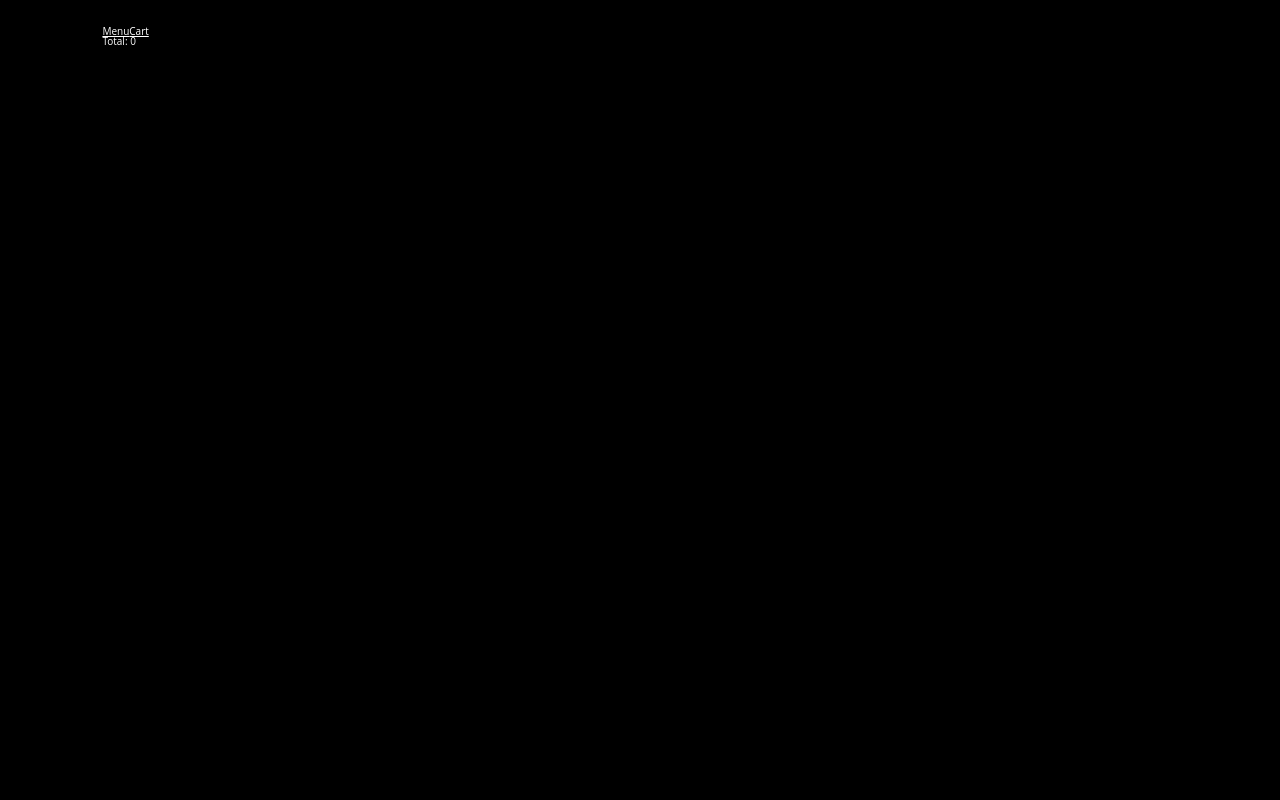
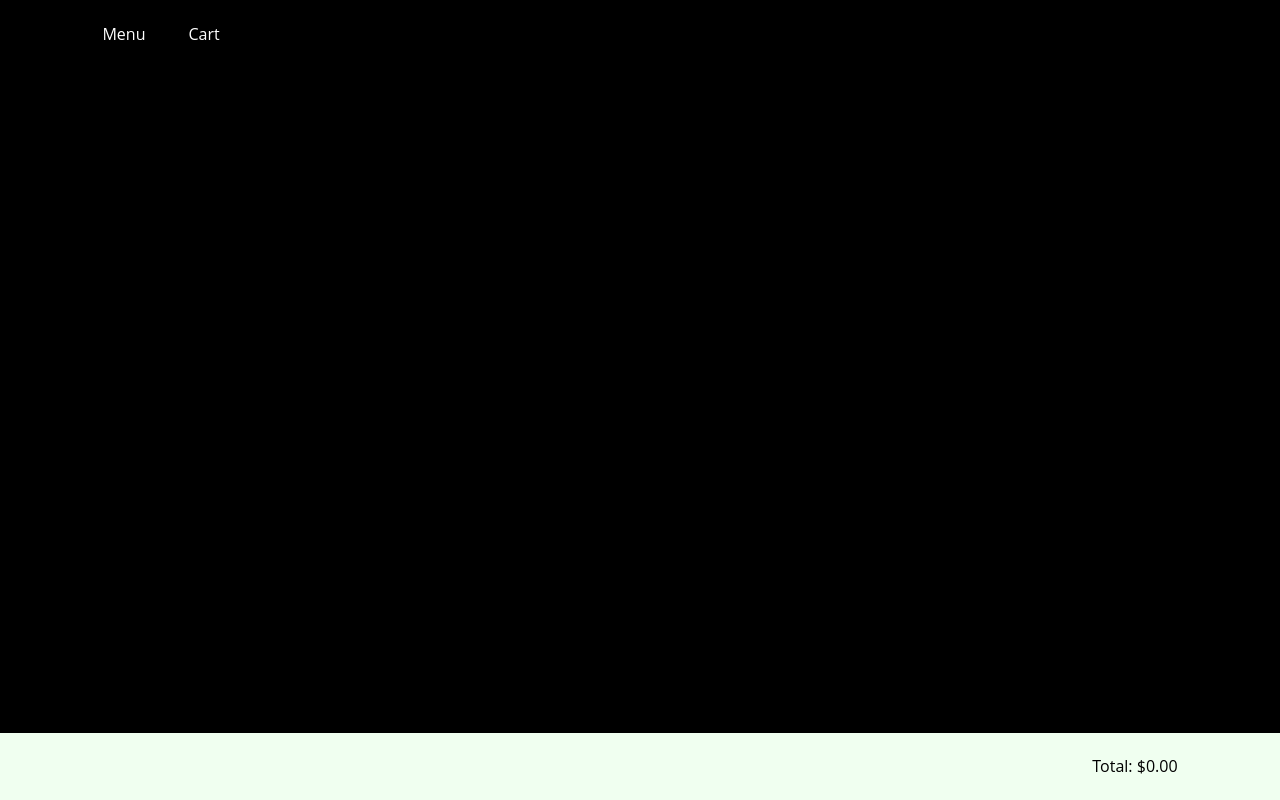
Before and after one commit to laurenemick/coffee-shop, a React (Create React App) app in the folder client/: page /cart in a window 1280 px wide. Built offline with nearby package versions, Linux system fonts and the light colour scheme.

Commit message:
minor styling

```diff
--- a/client/src/App.css
+++ b/client/src/App.css
@@ -157,13 +157,29 @@ p {
   line-height: 1.4;
 }
 
-/* Cart */
+/* Nav */
+.nav {
+  margin-bottom: 2%;
+}
+
+.nav-link {
+  color: white;
+  text-decoration: none;
+  padding-right: 4%;
+  font-size: 1.6em;
+}
+.nav-link:hover {
+  color: teal;
+}
+
+/* Menu, Cart */
 .item {
   background-color:honeydew;
   border-radius: 6px;
   display: flex;
   justify-content: center;
   padding: 2%;
+  margin-bottom: 2%;
 }
 
 .item-img {
@@ -198,7 +214,11 @@ p {
   border-radius: 6px;
 }
 
-/* Total */
+.item-btn {
+  display: flex;
+  justify-content: flex-end;
+}
+
 .total {
   display: flex;
   justify-content: flex-end;
--- a/client/src/App.js
+++ b/client/src/App.js
@@ -9,8 +9,10 @@ function App() {
   return (
       <Router>
         <div className="App">
-          <Link style={{color:"white"}} to="/">Menu</Link>
-          <Link style={{color:"white"}} to="/cart">Cart</Link>
+          <div className="nav">
+            <Link className="nav-link" to="/">Menu</Link>
+            <Link className="nav-link" to="/cart">Cart</Link>
+          </div>
 
           <Route exact path="/" component={Menu} />
           <Route path="/cart" component={Cart} />
--- a/client/src/components/Cart.js
+++ b/client/src/components/Cart.js
@@ -40,18 +40,20 @@ const Cart = props => {
                                             <p style={{paddingLeft:"4px"}}>{extra.name}</p>
                                         </div>
                                         <div>
-                                            <p>${extra.price}</p>
+                                            <p>${extra.price.toFixed(2)}</p>
                                         </div>
                                     </div>
                                 ))
                             }
-                            <button onClick={() => {handleClick(item.id)}}>Remove</button>
+                            <div className="item-btn">
+                                <button onClick={() => {handleClick(item.id)}}>Remove</button>
+                            </div>
                             <AdditionalExtras id={item.id} />
                         </div>
                     </div>
                 ))
             }
-            <h1 style={{color:"white"}}>Total: {props.total}</h1>
+            <h4 className="total">Total: ${props.total.toFixed(2)}</h4>
         </div>
     );
 };
--- a/client/src/components/Menu.js
+++ b/client/src/components/Menu.js
@@ -25,7 +25,9 @@ const Menu = props => {
                             <p>{item.size}</p>
                             <p>{item.shots}</p>
                             <p>{item.calories}</p>
-                            <button onClick={()=>{handleClick(item.id)}}>Add</button>
+                            <div className="item-btn">
+                                <button onClick={() => {handleClick(item.id)}}>Add</button>
+                            </div>
                         </div>
                     </div>
                 ))
```
Also changed, not shown: client/src/components/Total.js (deleted, +0 -22 lines).
